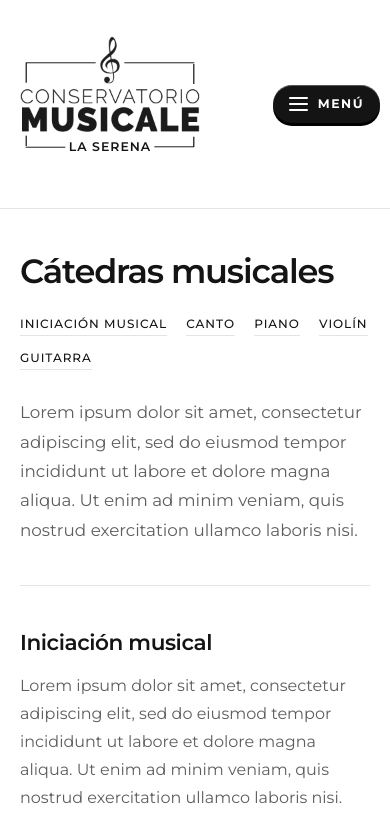
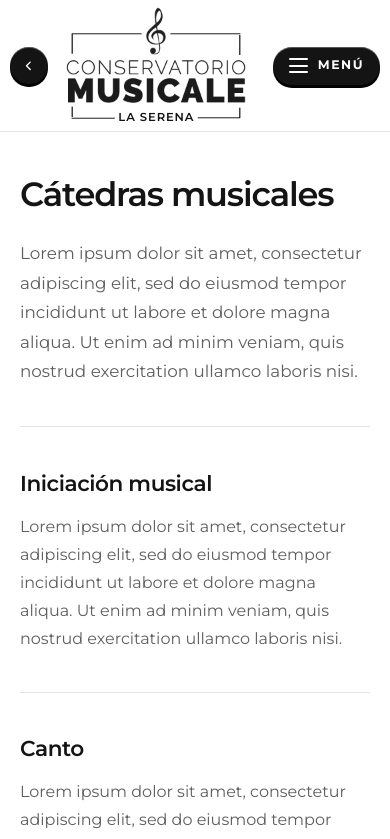
Before and after one commit to PaulaG73/conservatorio_musicale, a Vue app: page /catedras in a window 390 px wide. Shown: the top 839 px of the page. Built offline with nearby package versions, Linux system fonts and the light colour scheme.

Commit message:
ajustando

```diff
--- a/src/assets/styles/main.css
+++ b/src/assets/styles/main.css
@@ -175,6 +175,10 @@ p {
   align-items: center;
   gap: 0.32rem;
   cursor: pointer;
+}
+
+.home-back {
+  display: none;
 }
 
 .menu-toggle__bar {
@@ -593,29 +597,6 @@ button.nav__link {
   color: var(--gray);
   font-size: 1.05rem;
   line-height: 1.75;
-}
-
-.subnav {
-  display: flex;
-  flex-wrap: wrap;
-  gap: 0.7rem 1.2rem;
-  margin-top: 1.6rem;
-}
-
-.subnav a {
-  color: var(--ink);
-  text-decoration: none;
-  font-size: 0.75rem;
-  font-weight: 500;
-  letter-spacing: 0.08em;
-  text-transform: uppercase;
-  border-bottom: 1px solid var(--line);
-  padding-bottom: 0.15rem;
-}
-
-.subnav a:hover {
-  color: var(--accent);
-  border-color: var(--accent);
 }
 
 .blocks {
@@ -1096,27 +1077,66 @@ button.nav__link {
 
 @media (max-width: 700px) {
   :root {
-    --header: clamp(9.2rem, 54vw, 13rem);
+    --logo-w: clamp(8.75rem, 54vw, 12.5rem);
+    --header: calc(var(--logo-w) * 0.62 + 0.45rem);
   }
 
   .header__inner {
     width: calc(100% - 1.25rem);
-    gap: 0.75rem;
+    gap: 0.55rem;
     align-items: center;
+    padding-block: 0.15rem;
+  }
+
+  .home-back {
+    display: inline-flex;
+    align-items: center;
+    justify-content: center;
+    flex: 0 0 auto;
+    align-self: center;
+    width: 2.35rem;
+    height: 2.35rem;
+    border-radius: 999px;
+    background: #141414;
+    color: #fff;
+    text-decoration: none;
+    box-shadow:
+      inset 0 1px 0 rgba(255, 255, 255, 0.28),
+      0 3px 0 #000;
+  }
+
+  .home-back svg {
+    width: 0.85rem;
+    height: 0.85rem;
+    fill: none;
+    stroke: currentColor;
+    stroke-width: 2.4;
+    stroke-linecap: round;
+    stroke-linejoin: round;
   }
 
   .brand {
     flex: 1 1 auto;
-    min-width: 0;
+    min-width: min(var(--logo-w), 100%);
+  }
+
+  .brand .logo {
+    display: block;
+    width: var(--logo-w);
+    max-width: 100%;
+    height: calc(var(--logo-w) * 0.62);
+    overflow: hidden;
   }
 
   .brand .logo__img {
-    width: clamp(8.75rem, 54vw, 12.5rem);
+    width: var(--logo-w);
     height: auto;
+    margin-top: -14.5%;
   }
 
   .brand .logo__city {
-    font-size: 0.78rem;
+    top: calc(var(--logo-w) * 0.569);
+    font-size: 0.72rem;
     letter-spacing: 0.08em;
   }
 
--- a/src/components/AppHeader.vue
+++ b/src/components/AppHeader.vue
@@ -1,6 +1,17 @@
 <template>
   <header class="header">
     <div class="header__inner">
+      <router-link
+        v-if="$route.path !== '/'"
+        class="home-back"
+        to="/"
+        aria-label="Volver al inicio"
+      >
+        <svg viewBox="0 0 24 24" aria-hidden="true">
+          <path d="M14.5 5.5 L8 12 l6.5 6.5" />
+        </svg>
+      </router-link>
+
       <router-link class="brand" to="/" aria-label="Conservatorio Musicale, ir al inicio">
         <LogoMark />
       </router-link>
--- a/src/views/CatedrasView.vue
+++ b/src/views/CatedrasView.vue
@@ -1,14 +1,6 @@
 <template>
   <article class="page">
-    <PageIntro titulo="Cátedras musicales">
-      <nav class="subnav" aria-label="En esta página">
-        <a href="#iniciacion">Iniciación musical</a>
-        <a href="#canto">Canto</a>
-        <a href="#piano">Piano</a>
-        <a href="#violin">Violín</a>
-        <a href="#guitarra">Guitarra</a>
-      </nav>
-    </PageIntro>
+    <PageIntro titulo="Cátedras musicales" />
     <p class="lede">{{ lorem }}</p>
     <div class="blocks">
       <SectionBlock ancla="iniciacion" titulo="Iniciación musical" :texto="lorem" />
--- a/src/views/NosotrosView.vue
+++ b/src/views/NosotrosView.vue
@@ -1,14 +1,6 @@
 <template>
   <article class="page">
-    <PageIntro titulo="Nosotros">
-      <nav class="subnav" aria-label="En esta página">
-        <a href="#historia">Historia</a>
-        <a href="#inspiracion">Nuestra inspiración</a>
-        <a href="#fundadora">Fundadora</a>
-        <a href="#profesores">Profesores</a>
-      </nav>
-    </PageIntro>
-    <p class="lede">{{ lorem }}</p>
+    <PageIntro titulo="Nosotros" />
     <div class="blocks">
       <SectionBlock ancla="historia" titulo="Historia" :texto="lorem" />
       <SectionBlock ancla="inspiracion" titulo="Nuestra inspiración" :texto="lorem" />
--- a/src/views/ServiciosView.vue
+++ b/src/views/ServiciosView.vue
@@ -1,11 +1,6 @@
 <template>
   <article class="page">
-    <PageIntro titulo="Otros servicios">
-      <nav class="subnav" aria-label="En esta página">
-        <a href="#pilates">Pilates</a>
-        <a href="#yoga">Yoga</a>
-      </nav>
-    </PageIntro>
+    <PageIntro titulo="Otros servicios" />
     <p class="lede">{{ lorem }}</p>
     <div class="blocks">
       <SectionBlock ancla="pilates" titulo="Pilates" :texto="lorem" />
```
Also changed, not shown: public/Cecilia_olmos.jpg (added).
